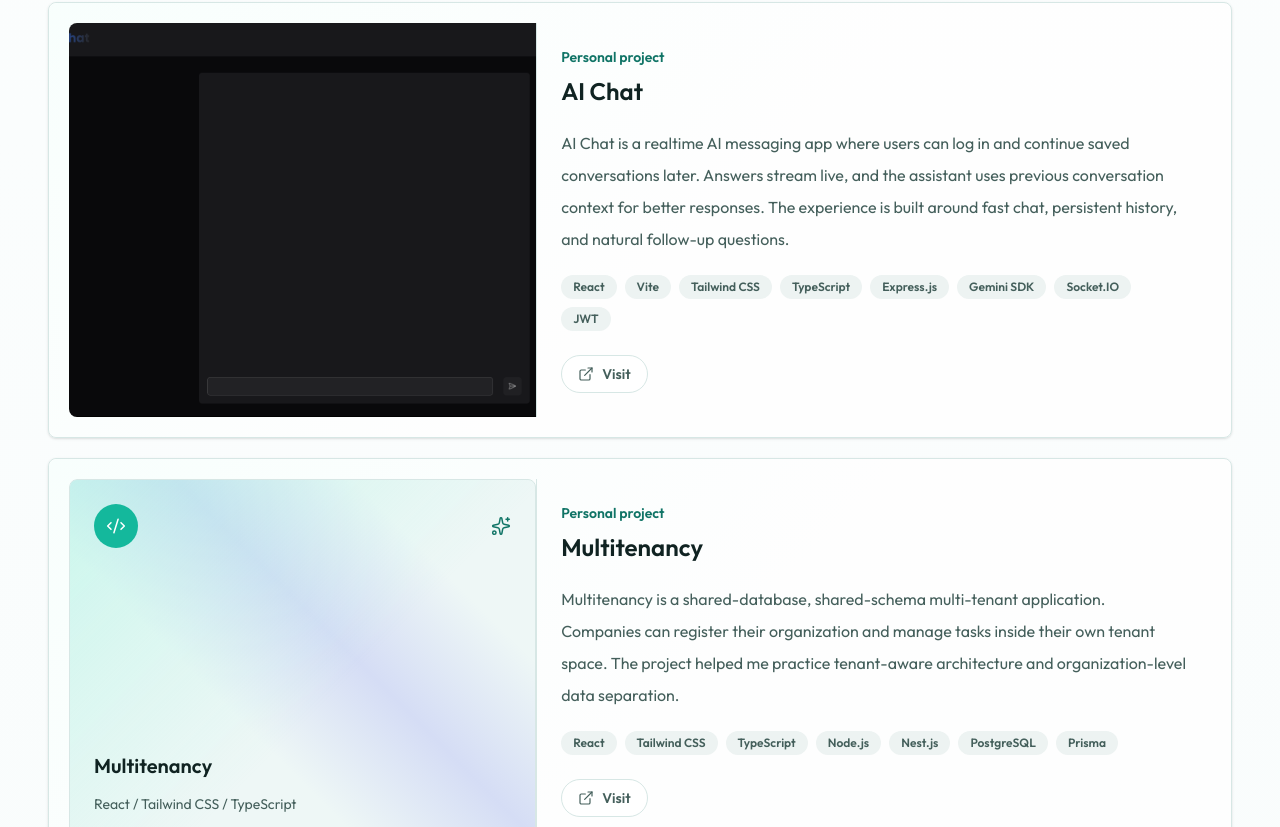
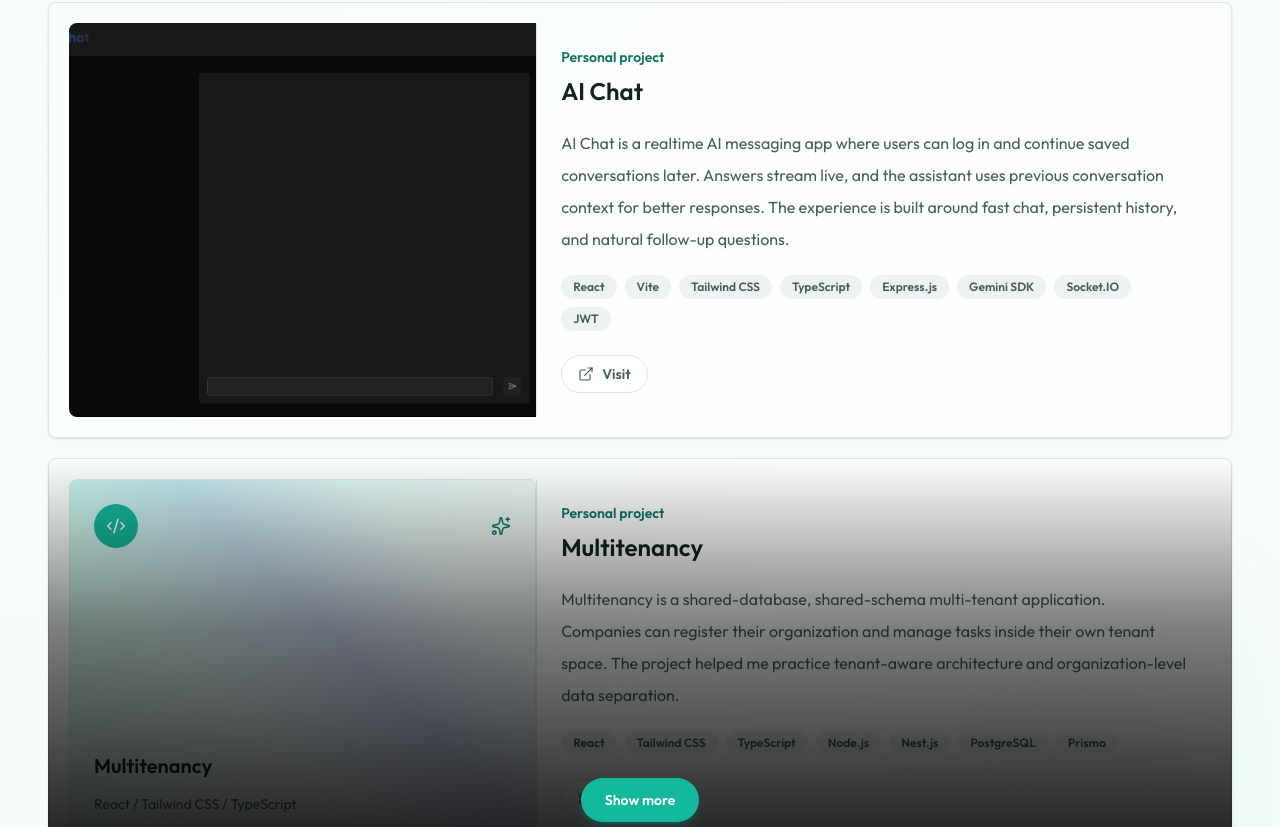
Before and after one commit to zura19/portfolio, a Next.js app: page /en in a window 1280 px wide. Shown: the part 6611-7438 px from the top of the page. Built offline with nearby package versions, Linux system fonts and the light colour scheme.

Commit message:
showing only 6 projects with show more button

```diff
--- a/messages/en.json
+++ b/messages/en.json
@@ -52,6 +52,9 @@
       "title": "Project demos may not always be available",
       "message": "Some websites can be temporarily unavailable if a database is paused, a server host is removed, a free hosting service sleeps, or the provider has availability issues.",
       "closeLabel": "Hide project availability notice"
+    },
+    "projectActions": {
+      "showMore": "Show more"
     },
     "profile": {
       "eyebrow": "Full-stack developer in Tbilisi",
--- a/messages/ka.json
+++ b/messages/ka.json
@@ -52,6 +52,9 @@
       "title": "პროექტების დემოები ყოველთვის ხელმისაწვდომი შეიძლება არ იყოს",
       "message": "ზოგი ვებსაიტი დროებით მიუწვდომელი შეიძლება გახდეს, თუ მონაცემთა ბაზა დაპაუზებულია, server host წაშლილია, უფასო hosting service sleep რეჟიმშია ან პროვაიდერს აქვს ხელმისაწვდომობის პრობლემა.",
       "closeLabel": "პროექტების ხელმისაწვდომობის შეტყობინების დამალვა"
+    },
+    "projectActions": {
+      "showMore": "მეტის ნახვა"
     },
     "profile": {
       "eyebrow": "Full-stack დეველოპერი თბილისიდან",
--- a/src/infrastructure/layouts/portfolio-navigation/PortfolioNav.tsx
+++ b/src/infrastructure/layouts/portfolio-navigation/PortfolioNav.tsx
@@ -31,7 +31,7 @@ export function PortfolioNav({ content, locale }: PortfolioNavProps) {
     >
       <nav className="mx-auto flex max-w-7xl items-center justify-between gap-4">
         <Link
-          href="/"
+          href="/#hero"
           className="flex min-w-0 items-center gap-3 text-sm font-semibold text-foreground"
         >
           <span className="grid size-9 shrink-0 place-items-center rounded-full bg-primary-500 text-sm text-white">
--- a/src/infrastructure/pages/portfolio/PortfolioPage.tsx
+++ b/src/infrastructure/pages/portfolio/PortfolioPage.tsx
@@ -72,7 +72,10 @@ export function PortfolioPage({ content, locale }: PortfolioPageProps) {
           index="04"
           variant="personal"
         >
-          <PersonalProjectsGrid projects={content.personalProjects} />
+          <PersonalProjectsGrid
+            projects={content.personalProjects}
+            showMoreLabel={content.projectActions.showMore}
+          />
         </SectionShell>
 
         <SectionShell
--- /dev/null
+++ b/src/infrastructure/pages/portfolio/components/personal-projects/PersonalProjectCard.tsx
@@ -0,0 +1,56 @@
+"use client";
+
+import Image from "next/image";
+import { Badge, LinkButtonGroup, ShinyCard } from "@/infrastructure/libs";
+import type { PersonalProjectItem } from "../../types";
+import { PersonalProjectPreview } from "./PersonalProjectPreview";
+
+type PersonalProjectCardProps = {
+  project: PersonalProjectItem;
+};
+
+export function PersonalProjectCard({ project }: PersonalProjectCardProps) {
+  return (
+    <ShinyCard
+      className="p-0"
+      contentClassName="grid md:grid-cols-[0.82fr_1.18fr]"
+    >
+      <div className="relative min-h-56 overflow-hidden rounded-t-lg border-b border-border-100 md:rounded-l-lg md:rounded-tr-none md:border-b-0 md:border-r">
+        {project.image ? (
+          <Image
+            alt={project.imageAlt ?? project.title}
+            className="object-cover"
+            fill
+            src={project.image}
+          />
+        ) : (
+          <PersonalProjectPreview title={project.title} stack={project.stack} />
+        )}
+      </div>
+      <div className="flex flex-col p-6 text-center sm:text-left">
+        <div>
+          <p className="text-sm font-semibold text-primary-700 dark:text-primary-600">
+            Personal project
+          </p>
+          <h3 className="mt-2 text-2xl font-semibold text-foreground">
+            {project.title}
+          </h3>
+          <p className="mt-5 text-base leading-8 text-muted-700 dark:text-muted-700">
+            {project.description}
+          </p>
+        </div>
+        <div className="mt-5 flex flex-wrap justify-center gap-2 sm:justify-start">
+          {project.stack.map((item) => (
+            <Badge key={item} variant="muted">
+              {item}
+            </Badge>
+          ))}
+        </div>
+        <LinkButtonGroup
+          className="mt-auto justify-center pt-6 sm:justify-start"
+          links={[project.link]}
+        />
+      </div>
+    </ShinyCard>
+  );
+}
--- a/src/infrastructure/pages/portfolio/components/personal-projects/PersonalProjectsGrid.tsx
+++ b/src/infrastructure/pages/portfolio/components/personal-projects/PersonalProjectsGrid.tsx
@@ -1,64 +1,57 @@
 "use client";
 
-import Image from "next/image";
-import { Badge, LinkButtonGroup, ShinyCard } from "@/infrastructure/libs";
+import { useState } from "react";
+import { Button } from "@/infrastructure/libs";
 import type { PersonalProjectItem } from "../../types";
-import { PersonalProjectPreview } from "./PersonalProjectPreview";
+import { PersonalProjectCard } from "./PersonalProjectCard";
 
 type PersonalProjectsGridProps = {
   projects: PersonalProjectItem[];
+  showMoreLabel: string;
 };
 
-export function PersonalProjectsGrid({ projects }: PersonalProjectsGridProps) {
+const visibleProjectCount = 5;
+const fadedProjectCount = 6;
+
+export function PersonalProjectsGrid({
+  projects,
+  showMoreLabel,
+}: PersonalProjectsGridProps) {
+  const [isExpanded, setIsExpanded] = useState(false);
+  const visibleProjects = isExpanded
+    ? projects
+    : projects.slice(0, fadedProjectCount);
+
   return (
-    <div className="grid gap-5">
-      {projects.map((project) => (
-        <ShinyCard
-          className="p-0"
-          contentClassName="grid md:grid-cols-[0.82fr_1.18fr]"
-          key={project.title}
-        >
-          <div className="relative min-h-56 overflow-hidden rounded-t-lg border-b border-border-100 md:rounded-l-lg md:rounded-tr-none md:border-b-0 md:border-r">
-            {project.image ? (
-              <Image
-                alt={project.imageAlt ?? project.title}
-                className="object-cover"
-                fill
-                src={project.image}
-              />
-            ) : (
-              <PersonalProjectPreview
-                title={project.title}
-                stack={project.stack}
-              />
-            )}
-          </div>
-          <div className="flex flex-col p-6 text-center sm:text-left">
-            <div>
-              <p className="text-sm font-semibold text-primary-700 dark:text-primary-600">
-                Personal project
-              </p>
-              <h3 className="mt-2 text-2xl font-semibold text-foreground">
-                {project.title}
-              </h3>
-              <p className="mt-5 text-base leading-8 text-muted-700 dark:text-muted-700">
-                {project.description}
-              </p>
+    <div className="relative">
+      <div className="grid gap-5">
+        {visibleProjects.map((project, index) => {
+          const shouldFadeProject =
+            !isExpanded && index === visibleProjectCount;
+
+          if (!shouldFadeProject) {
+            return (
+              <PersonalProjectCard key={project.title} project={project} />
+            );
+          }
+
+          return (
+            <div className="relative" key={project.title}>
+              <PersonalProjectCard project={project} />
+              <div className="pointer-events-none absolute inset-0 z-30 flex items-end justify-center rounded-lg bg-[linear-gradient(180deg,rgba(0,0,0,0)_0%,rgba(0,0,0,0.5)_42%,rgba(0,0,0,0.9)_100%)] px-5 pb-10">
+                <Button
+                  className="pointer-events-auto"
+                  onClick={() => setIsExpanded(true)}
+                  size="lg"
+                  variant="primary"
+                >
+                  {showMoreLabel}
+                </Button>
+              </div>
             </div>
-            <div className="mt-5 flex flex-wrap justify-center gap-2 sm:justify-start">
-              {project.stack.map((item) => (
-                <Badge key={item} variant="muted">
-                  {item}
-                </Badge>
-              ))}
-            </div>
-            <LinkButtonGroup
-              className="mt-auto justify-center pt-6 sm:justify-start"
-              links={[project.link]}
-            />
-          </div>
-        </ShinyCard>
-      ))}
+          );
+        })}
+      </div>
     </div>
   );
 }
--- a/src/infrastructure/pages/portfolio/types/index.ts
+++ b/src/infrastructure/pages/portfolio/types/index.ts
@@ -78,6 +78,9 @@ export type PortfolioContent = {
     message: string;
     closeLabel: string;
   };
+  projectActions: {
+    showMore: string;
+  };
   profile: {
     eyebrow: string;
     name: string;
```
